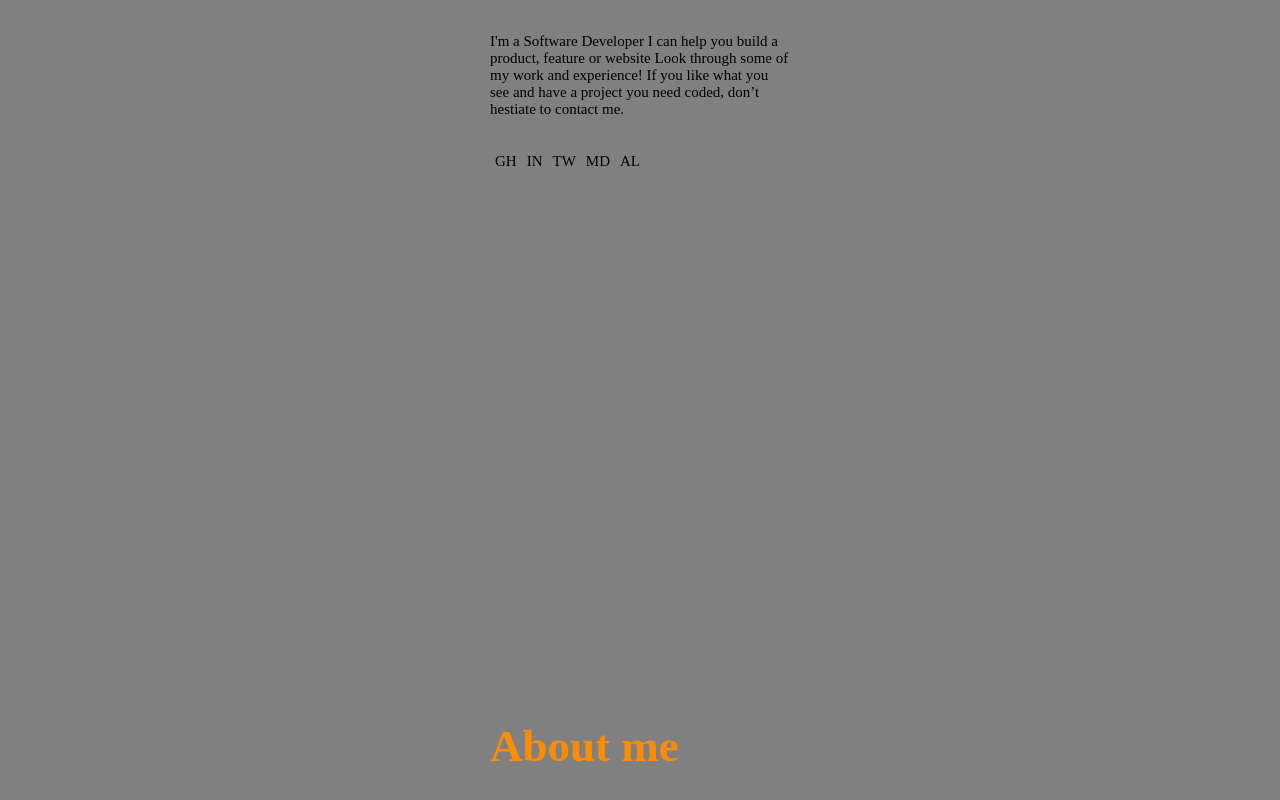
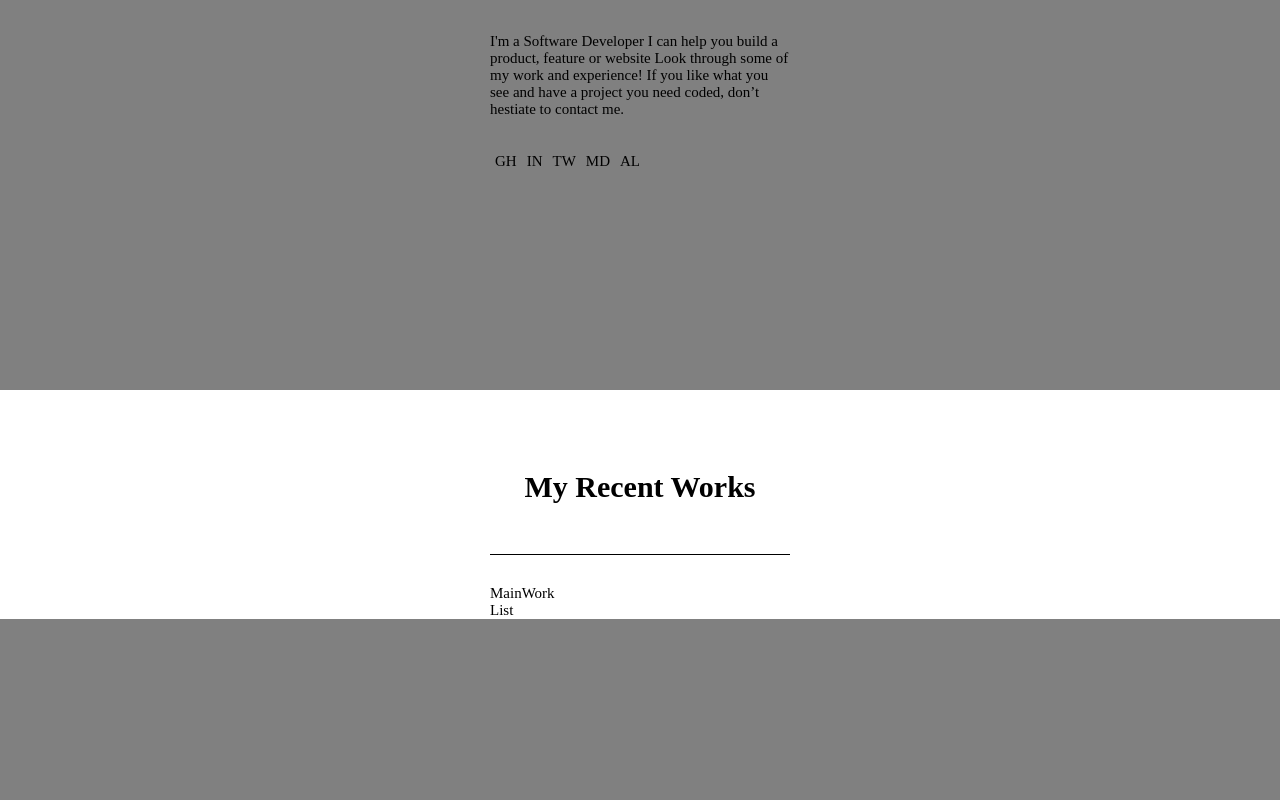
Before and after one commit to Retky/RetkyPortfolio, a React (Create React App) app: page / in a window 1280 px wide. Shown: the part 410-1210 px from the top of the page. Built offline with nearby package versions, Linux system fonts and the light colour scheme.

Commit message:
Add 'Works' base section

```diff
--- a/src/App.js
+++ b/src/App.js
@@ -1,6 +1,7 @@
 import React from 'react';
 import Nav from './components/Nav';
 import Landing from './components/Landing';
+import Works from './components/Works';
 import About from './components/About';
 import Tools from './components/Tools';
 import Contact from './components/Contact';
@@ -10,6 +11,7 @@ const App = () => (
   <div>
     <Nav />
     <Landing />
+    <Works />
     <About />
     <Tools />
     <Contact />
--- /dev/null
+++ b/src/components/Works.jsx
@@ -0,0 +1,14 @@
+import React from 'react';
+import './Works.scss';
+
+const Works = () => (
+  <section id="works">
+    <div className="contWidth work">
+      <h3>My Recent Works</h3>
+      <div id="featured">MainWork</div>
+      <div id="workList">List</div>
+    </div>
+  </section>
+);
+
+export default Works;
--- /dev/null
+++ b/src/components/Works.scss
@@ -0,0 +1,6 @@
+.work {
+  h3 {
+    padding-bottom: 50px;
+    border-bottom: solid #000 1px;
+  }
+}
```
